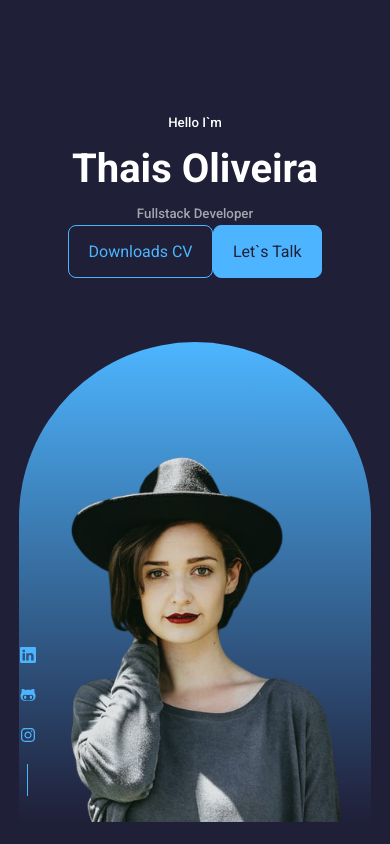
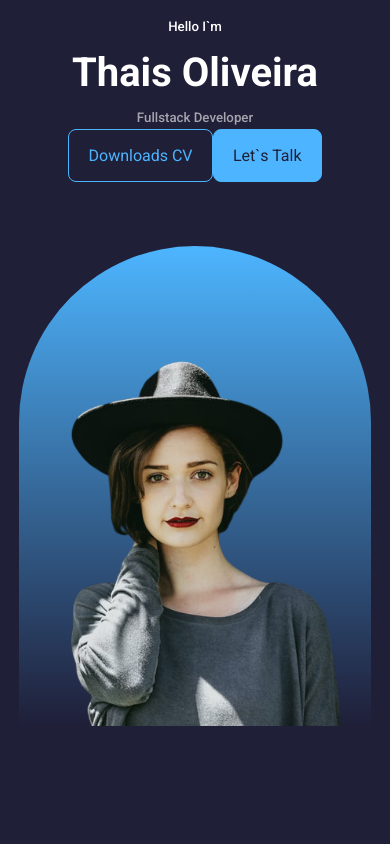
Before and after one commit to cesinhalius/PortfolioExample, a React (Create React App) app: page / in a window 390 px wide. Shown: the top 844 px of the page. Built offline with nearby package versions, Linux system fonts and the light colour scheme.

Commit message:
Implementando tamanho para a página

```diff
--- a/src/components/header/style.css
+++ b/src/components/header/style.css
@@ -1,6 +1,6 @@
 header{
     height: 100vh;
-    padding-top: 7rem;
+    padding-top: 1rem;
     overflow: hidden;
 }
 
@@ -50,3 +50,17 @@ header{
     overflow: hidden;
     padding: 5rem 1.5rem 1.5rem 1.5rem;
 }
+
+/*=========================Media Queries=================================*/
+
+@media screen and (max-width: 600px){
+    header{
+        height: 100vh;
+    }
+
+    .header__socials,
+    .scroll__down{
+        display: none;
+    }
+
+}
--- a/src/style.css
+++ b/src/style.css
@@ -18,7 +18,7 @@
 
 --transition:all 400ms ease;
 
---container-width-lg:75%;
+--container-width-lg:100vh;
 --container-width-md:86%;
 --container-width-ms:90%;
 }
```
